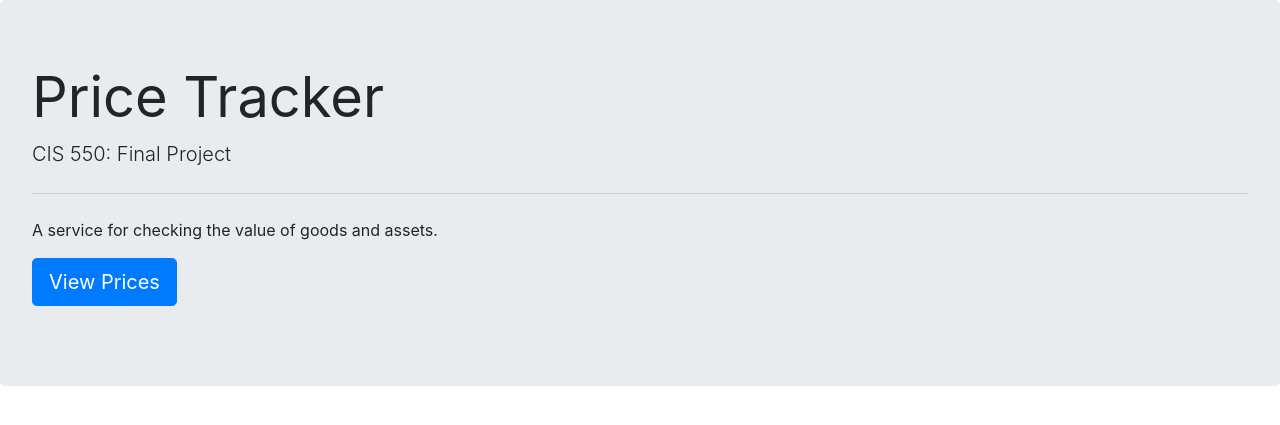
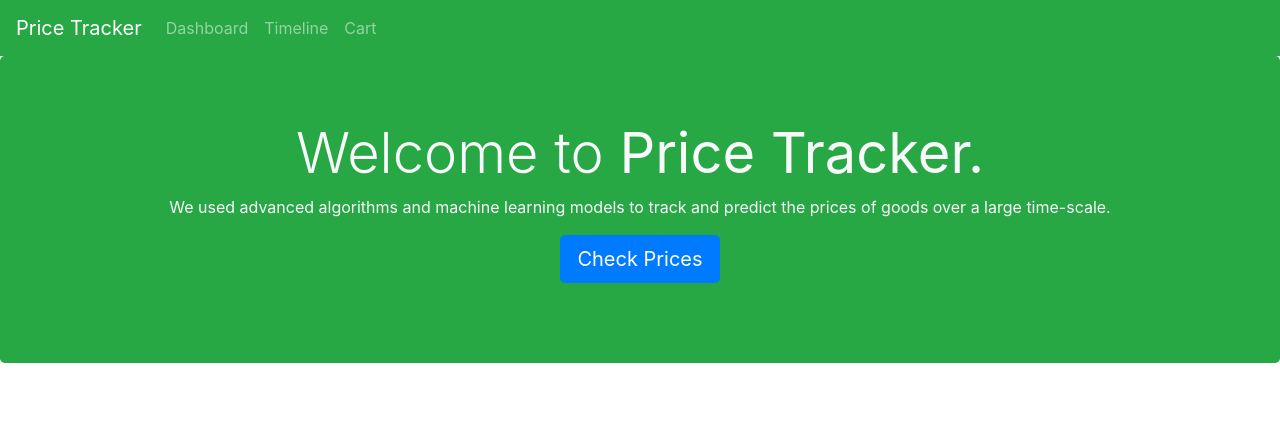
Before and after one commit to ksjiaxian/price_tracker, a Flask app: page / in a window 1280 px wide. Shown: the top 425 px of the page. Run offline with Flask 2, Linux system fonts and the light colour scheme; some libraries are stand-ins or nearby versions.

Commit message:
Add pages

```diff
--- a/app/templates/splash.html
+++ b/app/templates/splash.html
@@ -11,16 +11,34 @@
     <title>Price Tracker</title>
   </head>
   <body>
-				<div class="jumbotron" style="width: 100%">
-					<h1 class="display-4"><strong>Price Tracker</strong></h1>
-					<p class="lead">CIS 550: Final Project</p>
-					<hr class="my-4">
-					<p>A service for checking the value of goods and assets.</p>
-					<p class="lead">
-						<a class="btn btn-primary btn-lg" href="#" role="button">View Prices</a>
-					</p>
-				</div>
+    <nav class="navbar navbar-expand-lg navbar-dark bg-success">
+      <a class="navbar-brand" href="/">Price Tracker</a>
+      <button class="navbar-toggler" type="button" data-toggle="collapse" data-target="#navbarSupportedContent" aria-controls="navbarSupportedContent" aria-expanded="false" aria-label="Toggle navigation">
+        <span class="navbar-toggler-icon"></span>
+      </button>
 
+      <div class="collapse navbar-collapse" id="navbarSupportedContent">
+        <ul class="navbar-nav mr-auto">
+          <li class="nav-item">
+            <a class="nav-link" href="/dashboard">Dashboard</a>
+          </li>
+          <li class="nav-item">
+            <a class="nav-link" href="/timeline">Timeline</a>
+          </li>
+          <li class="nav-item">
+            <a class="nav-link" href="/cart">Cart</a>
+          </li>
+        </ul>
+      </div>
+    </nav>
+
+    <div class="jumbotron bg-success" style="text-align: center;">
+      <h1 class="display-4 text-light">Welcome to <strong>Price Tracker.</strong></h1>
+      <p class="text-light">We used advanced algorithms and machine learning models to track and predict the prices of goods over a large time-scale.</p>
+      <p class="lead">
+        <a class="btn btn-primary btn-lg" href="/dashboard" role="button">Check Prices</a>
+      </p>
+    </div>
     <!-- Optional JavaScript -->
     <!-- jQuery first, then Popper.js, then Bootstrap JS -->
     <script src="https://code.jquery.com/jquery-3.4.1.slim.min.js" integrity="sha384-J6qa4849blE2+poT4WnyKhv5vZF5SrPo0iEjwBvKU7imGFAV0wwj1yYfoRSJoZ+n" crossorigin="anonymous"></script>
```
Also changed, not shown: app/templates/graph.html (deleted), app/templates/timeline.html (added).
